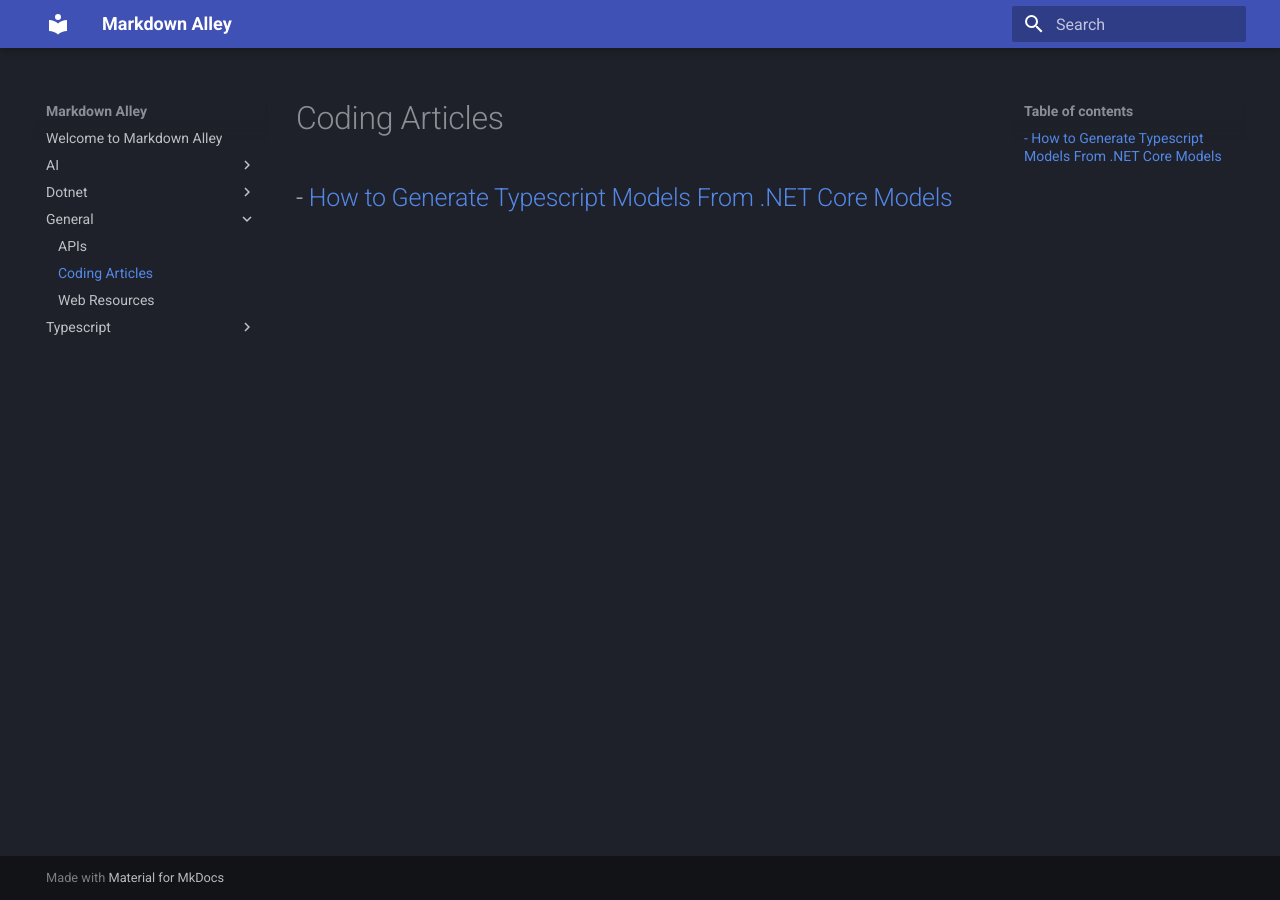
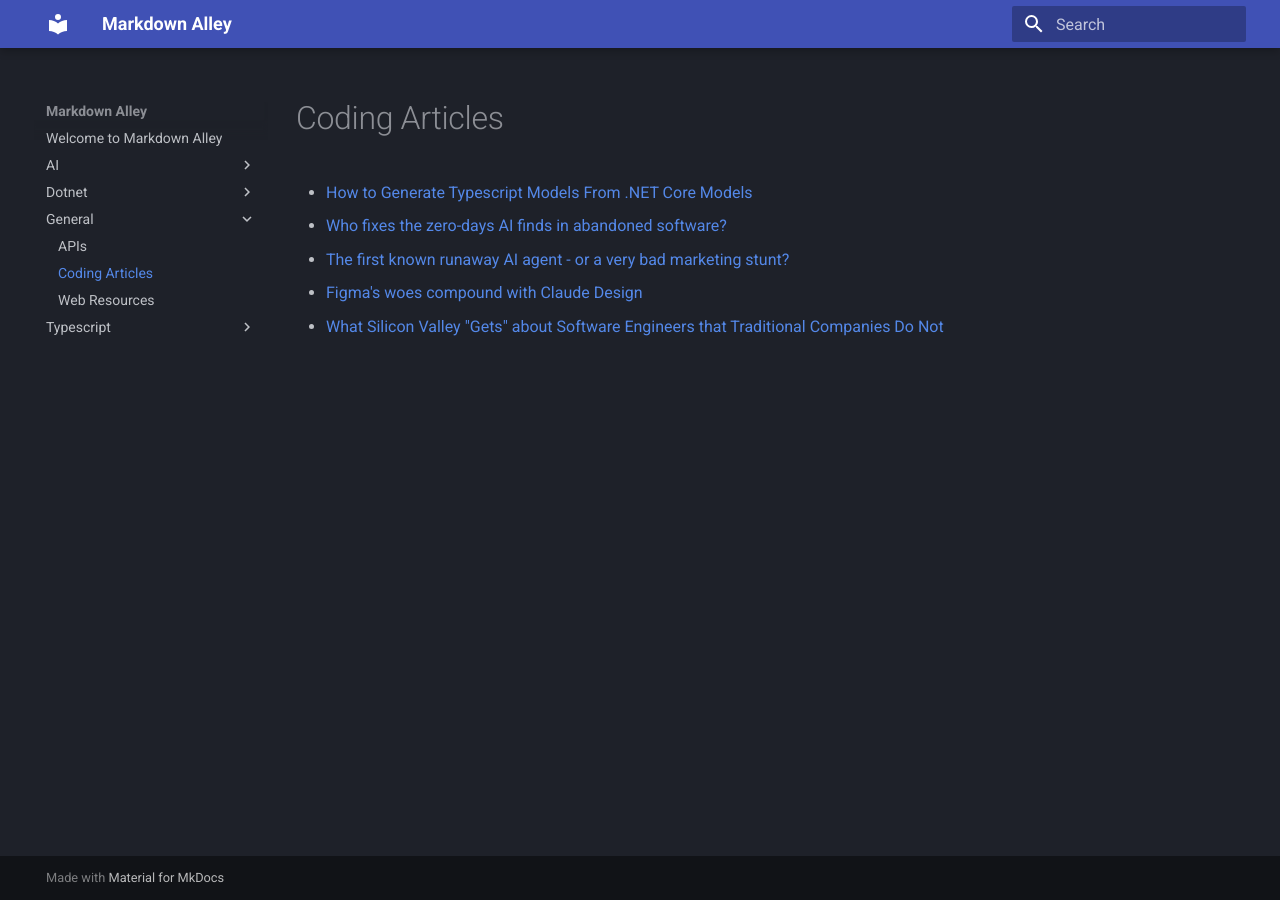
Before and after one commit to gooddogdevelopment-sys/Markdown-Alley, an MkDocs documentation site: the page built from docs/General/CodingArticles.md, in a window 1280 px wide. Built offline with MkDocs 1.6.1 and Material for MkDocs 9.7.7, drawn with Linux system fonts in a browser that asks for light colours.

Commit message:
Add new coding articles to the documentation

```diff
--- a/docs/General/CodingArticles.md
+++ b/docs/General/CodingArticles.md
@@ -1,3 +1,6 @@
 # Coding Articles
 - [How to Generate Typescript Models From .NET Core Models](https://www.c-sharpcorner.com/article/how-to-generate-typescript-models-from-asp-net-core-dtos-using-openapi/)
--
+- [Who fixes the zero-days AI finds in abandoned software?](https://martinalderson.com/posts/anthropic-found-500-zero-days/)
+- [The first known runaway AI agent - or a very bad marketing stunt?](https://martinalderson.com/posts/huggingface-openai-exploit/)
+- [Figma's woes compound with Claude Design](https://martinalderson.com/posts/figmas-woes-compound-with-claude-design/)
+- [What Silicon Valley "Gets" about Software Engineers that Traditional Companies Do Not](https://blog.pragmaticengineer.com/what-silicon-valley-gets-right-on-software-engineers/)
```
